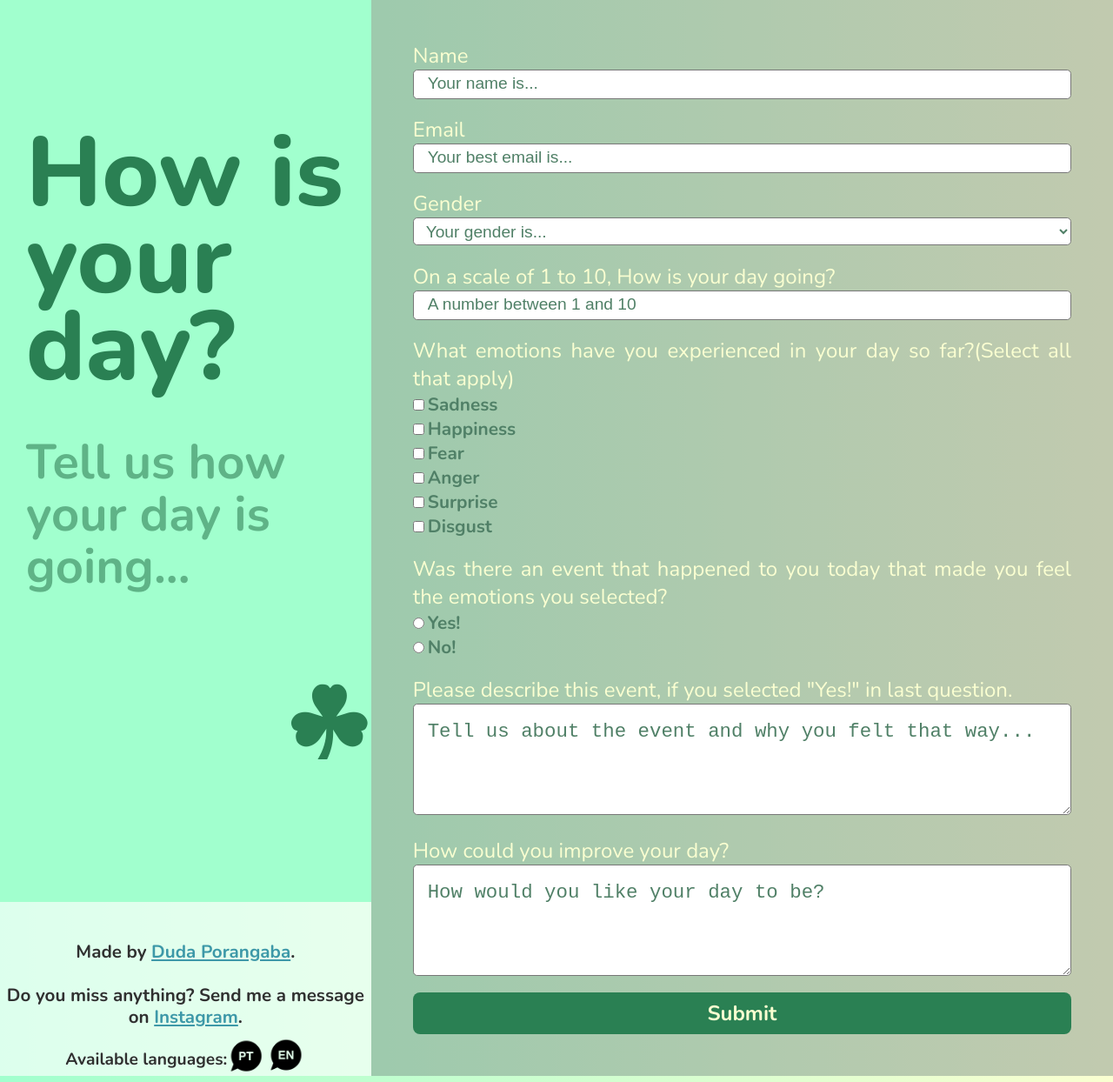
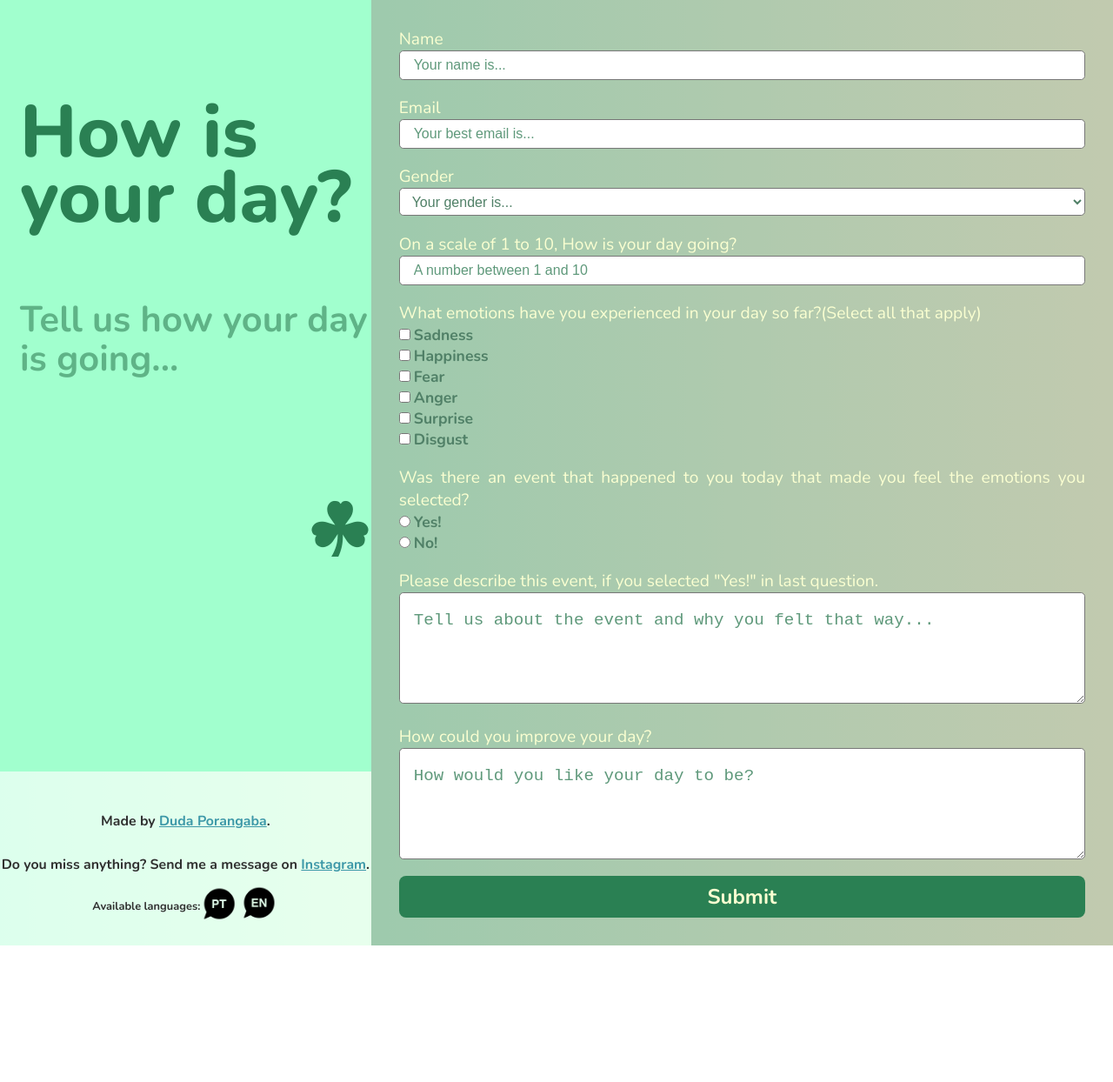
Before and after one commit to DuPorangaba/Survey-Form, a plain HTML site: page index.html in a window 1280 px wide. Shown: the whole page at 87% size. After the commit the page ends 1087 px from the top, so only its background shows below. Drawn offline with nearby package versions, Linux system fonts and the light colour scheme.

Commit message:
Update Survey-form.css

```diff
--- a/css/survey-form.css
+++ b/css/survey-form.css
@@ -164,26 +164,26 @@ a{
         display: grid;
         text-align: left;
         background-color:#A1FFCE;
-        padding: 150px 0 150px 30px;
+        padding: 115px 0 255px 23px;
     }
 
-    #survey-intro #title,
-    #survey-intro #icon{
+    #survey-intro #title{
         font-weight: 800;
-        font-size: 7rem;
-        line-height: 100px;
+        font-size: 5.25rem;
+        line-height: 75px;
+    }
+
+    #survey-intro #description{
+        font-weight: 700;
+        font-size: 2.6rem;
+        line-height: 45px;
     }
 
     #survey-intro #icon{
         justify-self: flex-end;
         align-self:flex-end;
-
-    }
-
-    #survey-intro #description{
-        font-weight: 700;
-        font-size: 3.5rem;
-        line-height: 60px;
+        font-weight: 800;
+        font-size: 5.2rem;
     }
 
     main{
@@ -192,28 +192,28 @@ a{
 
     form#survey-form{
         margin:0;
-        padding: 3rem;
+        padding: 2rem;
     }
 
     label{
-        font-size: 1.5rem;
+        font-size: 1.2rem;
     }
 
     label.select{
-        font-size: 1.3rem;
+        font-size: 1.1rem;
         font-weight: 700;
         color:#508067;
     }
 
     ::placeholder{
-        font-size: 1.2rem;
-        color:#508067;
+        font-size: 1rem;
+        color:#5f997b;
     }
 
     textarea::placeholder{
-        font-size: 1.4rem;
+        font-size: 1.2rem;
         line-height: 30px;
-        color:#508067;
+        color:#5f997b;
     }
 
     .input-block + .input-block,
@@ -224,7 +224,7 @@ a{
     }
 
     .select-block select{
-        font-size: 1.2rem;
+        font-size: 1rem;
         padding-left: 10px;
     }
 
@@ -232,11 +232,11 @@ a{
         grid-area: footer;
         height:200px;
         line-height: 25px;
-        font-size: 1.1rem;
+        font-size: 0.85rem;
     }
 
     #footer #lang{
-        font-size: 1.2rem;
+        font-size: 0.8rem;
     }
 
 }
```
